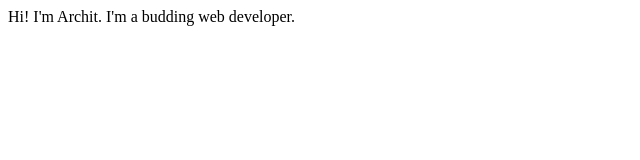
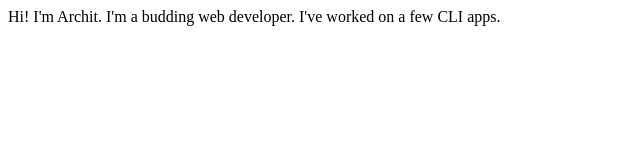
Before and after one commit to archit-rohal/architrohal-site, a plain HTML site: page index.html in a window 1280 px wide. Shown: the whole page, without its empty margins (0-640 px from the left). Drawn offline with Linux system fonts and the light colour scheme.

Commit message:
update project details

```diff
--- a/index.html
+++ b/index.html
@@ -8,5 +8,6 @@
 </head>
 <body>
     Hi! I'm Archit. I'm a budding web developer.
+    I've worked on a few CLI apps.
 </body>
 </html>
```
